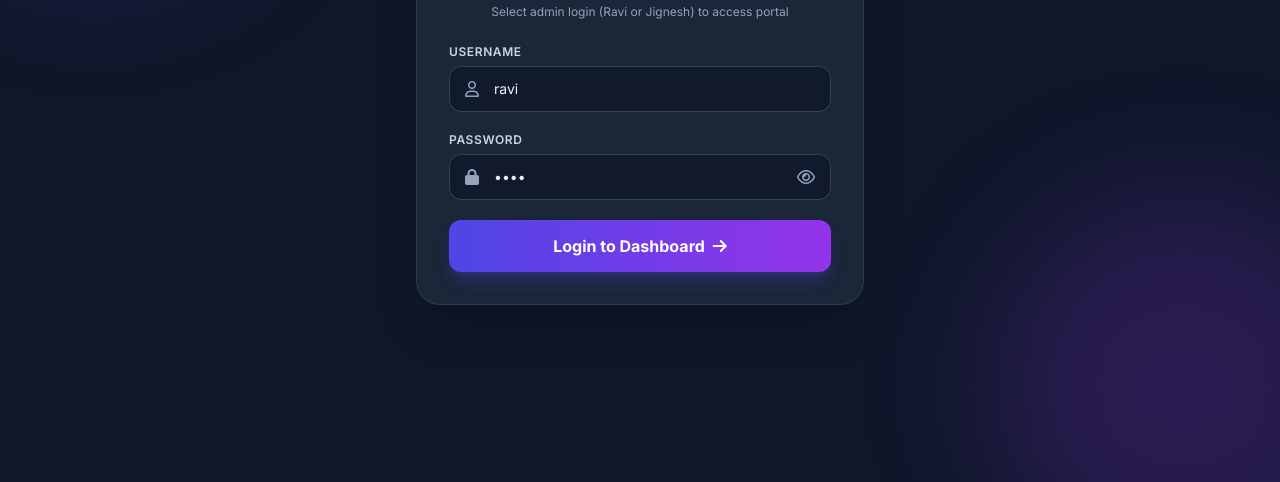
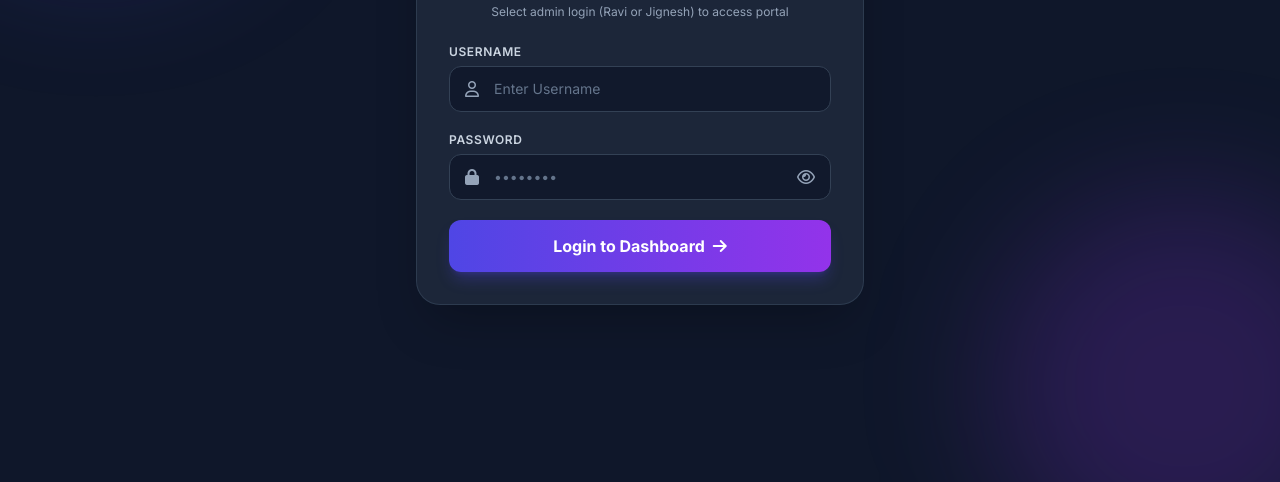
Before and after one commit to radhe-git8989/radherto.test, a website: page public/index.html in a window 1280 px wide. Shown: the part 318-800 px from the top of the page. Drawn offline with nearby package versions, Linux system fonts and the light colour scheme.

Commit message:
Remove default credentials prefill from login form

```diff
--- a/public/index.html
+++ b/public/index.html
@@ -41,7 +41,7 @@
                     <label class="block text-xs font-semibold text-slate-300 uppercase tracking-wider mb-1.5">Username</label>
                     <div class="relative flex items-center">
                         <i class="fa-regular fa-user absolute left-4 text-slate-400"></i>
-                        <input type="text" id="login-username" required value="ravi" placeholder="Username (ravi or jignesh)"
+                        <input type="text" id="login-username" required value="" placeholder="Enter Username" autocomplete="off"
                             class="w-full bg-slate-900/80 border border-slate-700 rounded-xl pl-11 pr-4 py-3 text-sm text-slate-100 placeholder-slate-500 focus:outline-none focus:border-indigo-500 focus:ring-2 focus:ring-indigo-500/20 transition">
                     </div>
                 </div>
@@ -50,7 +50,7 @@
                     <label class="block text-xs font-semibold text-slate-300 uppercase tracking-wider mb-1.5">Password</label>
                     <div class="relative flex items-center">
                         <i class="fa-solid fa-lock absolute left-4 text-slate-400"></i>
-                        <input type="password" id="login-password" required value="1234" placeholder="••••••••"
+                        <input type="password" id="login-password" required value="" placeholder="••••••••" autocomplete="new-password"
                             class="w-full bg-slate-900/80 border border-slate-700 rounded-xl pl-11 pr-10 py-3 text-sm text-slate-100 placeholder-slate-500 focus:outline-none focus:border-indigo-500 focus:ring-2 focus:ring-indigo-500/20 transition">
                         <i class="fa-regular fa-eye absolute right-4 text-slate-400 cursor-pointer hover:text-slate-200" onclick="toggleLoginPassword(this)"></i>
                     </div>
```
